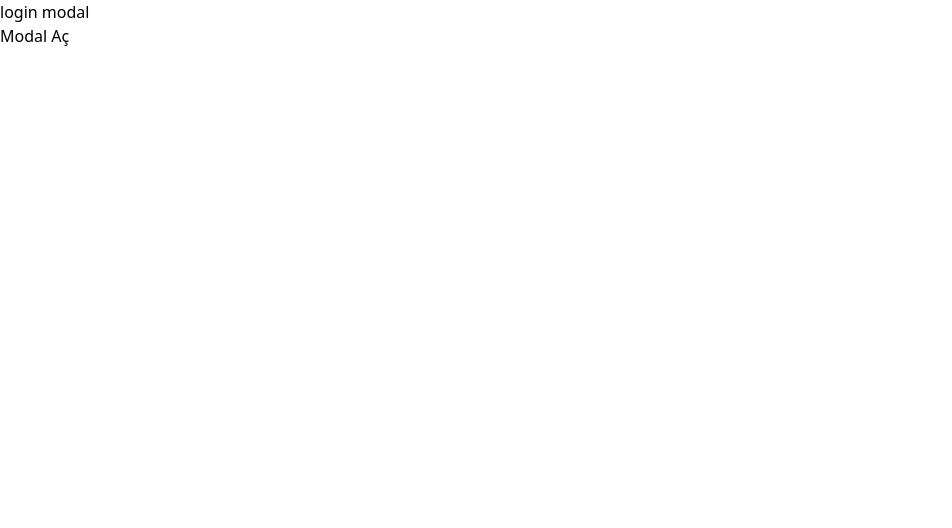
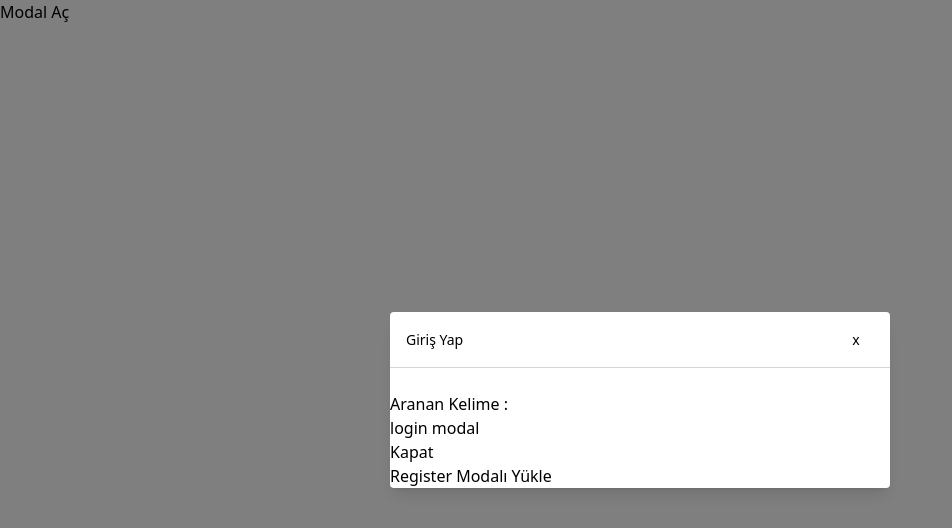
Before and after one commit to kubilayyazi78/ReactStarterKit, a React (Create React App) app: page / in a window 1280 px wide. Both pictures are taken after a click on the button "Modal Aç". Shown: the top 528 px of the page, without its empty margins (0-952 px from the left). Built offline with nearby package versions, Linux system fonts and the light colour scheme.

Commit message:
Modal tamamlandı

```diff
--- /dev/null
+++ b/src/modals/components/header.js
@@ -0,0 +1,15 @@
+import { destroyModal } from "../../utils/modal";
+
+export default function Header({ title }) {
+  return (
+    <header className="h-14 flex items-center justify-between px-4 border-b border-gray-300 text-sm font-medium">
+      <h6>{title}</h6>
+      <button
+        onClick={destroyModal}
+        className="w-9 h-9 rounded hover:bg-gray-100 flex items-center justify-center"
+      >
+        x
+      </button>
+    </header>
+  );
+}
--- a/src/modals/index.js
+++ b/src/modals/index.js
@@ -1,13 +1,17 @@
 import modalData from "../modal.js";
-import { useModals } from "../utils/modal.js";
+import { useModals,destroyModal } from "../utils/modal.js";
 export default function Modal() {
   const modals = useModals();
   return (
-    <div>
+    <div className="fixed inset-0 bg-black/50 flex items-center justify-center">
       {modals.map((modal) => {
-       const m =modalData.find(m=>m.name===modal.name)
+        const m = modalData.find((m) => m.name === modal.name);
 
-       return <m.element/>
+        return (
+          <div className="hidden last:block bg-white shadow-lg rounded">
+            <m.element data={modal.data} close={destroyModal}/>
+          </div>
+        );
       })}
     </div>
   );
--- a/src/modals/login.js
+++ b/src/modals/login.js
@@ -1,3 +1,29 @@
-export default function LoginModal() {
-  return <div>login modal</div>;
+import { useState } from "react";
+import { createModal } from "../utils/modal";
+import Header from "./components/header";
+
+export default function LoginModal({ data, close }) {
+  const [search,setSearch]=useState('')
+  return (
+    <div className="w-[500px]">
+      <Header title="Giriş Yap"></Header>
+      <input type="text" value={search} onChange={e=>setSearch(e.target.value)}></input>
+      <p>
+        Aranan Kelime : {search}
+      </p>
+      login modal<br></br>
+      <button onClick={close}>Kapat</button> <br></br>
+      <button
+        onClick={() => {
+          createModal("register", {
+            name: "kubilay",
+            surname: "yazı",
+            setSearch
+          });
+        }}
+      >
+        Register Modalı Yükle
+      </button>
+    </div>
+  );
 }
--- a/src/modals/register.js
+++ b/src/modals/register.js
@@ -1,3 +1,23 @@
-export default function RegisterModal() {
-  return <div>register modal</div>;
+import Header from "./components/header";
+
+export default function RegisterModal({ data, close }) {
+  return (
+    <div className="w-[700px]">
+      <Header title="Kayıt ol"></Header>
+      <div className="p-4">
+        <pre>{JSON.stringify(data, null, 2)}</pre>
+        {data.name}
+        <br></br>
+        {data.surname} <br></br>
+        <button
+          onClick={() => {
+            data.setSearch("Yeni search kelimesi");
+            close();
+          }}
+        >
+          Search Güncelle
+        </button>
+      </div>
+    </div>
+  );
 }
--- a/src/store/modal.js
+++ b/src/store/modal.js
@@ -11,7 +11,11 @@ const modal = createSlice({
     append: (state, action) => {
       state.modals = [...state.modals, action.payload];
     },
-    destroy: (state, action) => {},
+    destroy: (state, action) => {
+      const data = [ ...state.modals ]
+      data.pop();
+      state.modals = data;
+    },
     destroyAll: (state) => {
       state.modals = [];
     },
@@ -19,4 +23,4 @@ const modal = createSlice({
 });
 
 export const { append, destroy, destroyAll } = modal.actions;
-export default modal.reducer
+export default modal.reducer;
```
